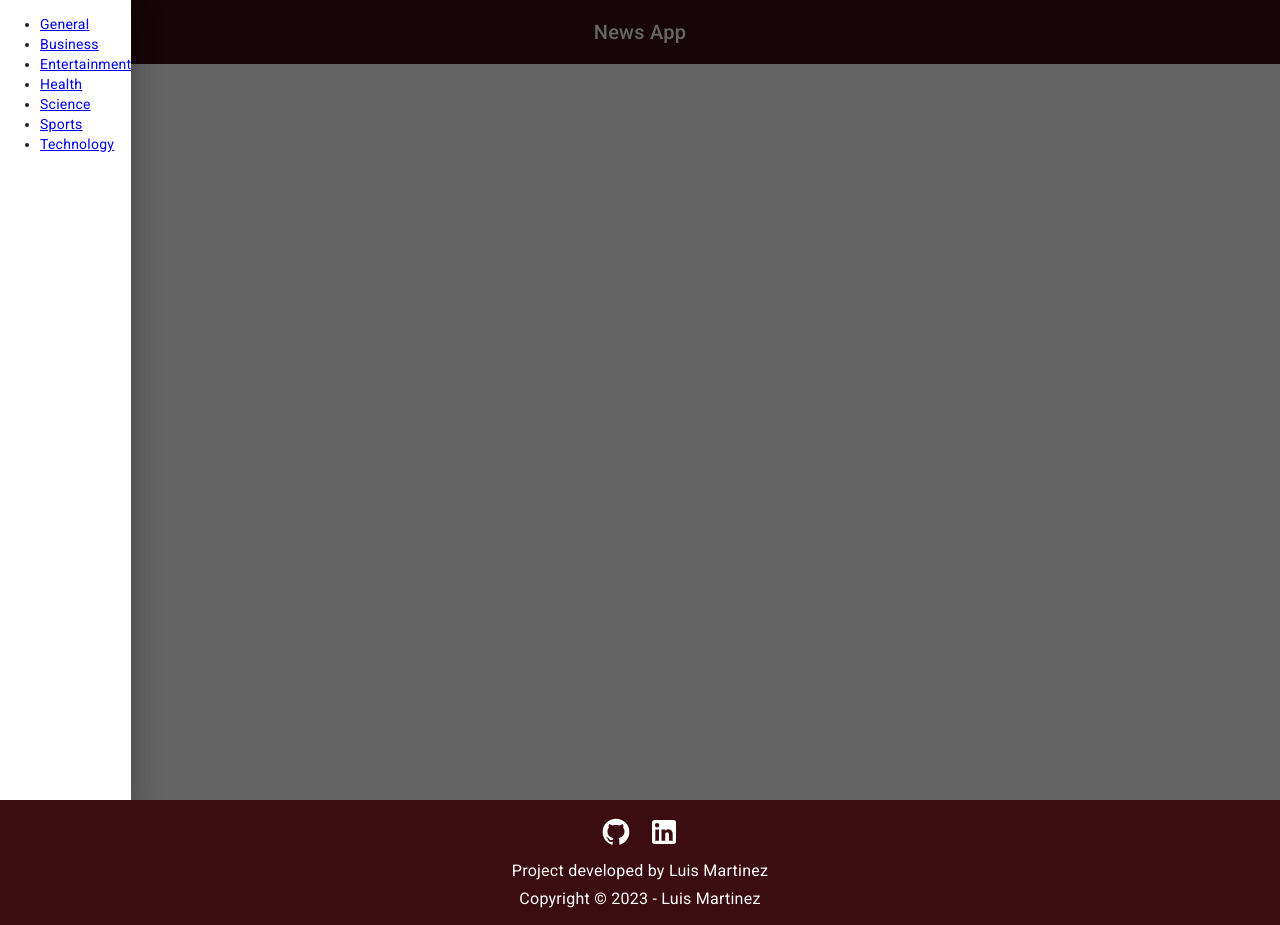
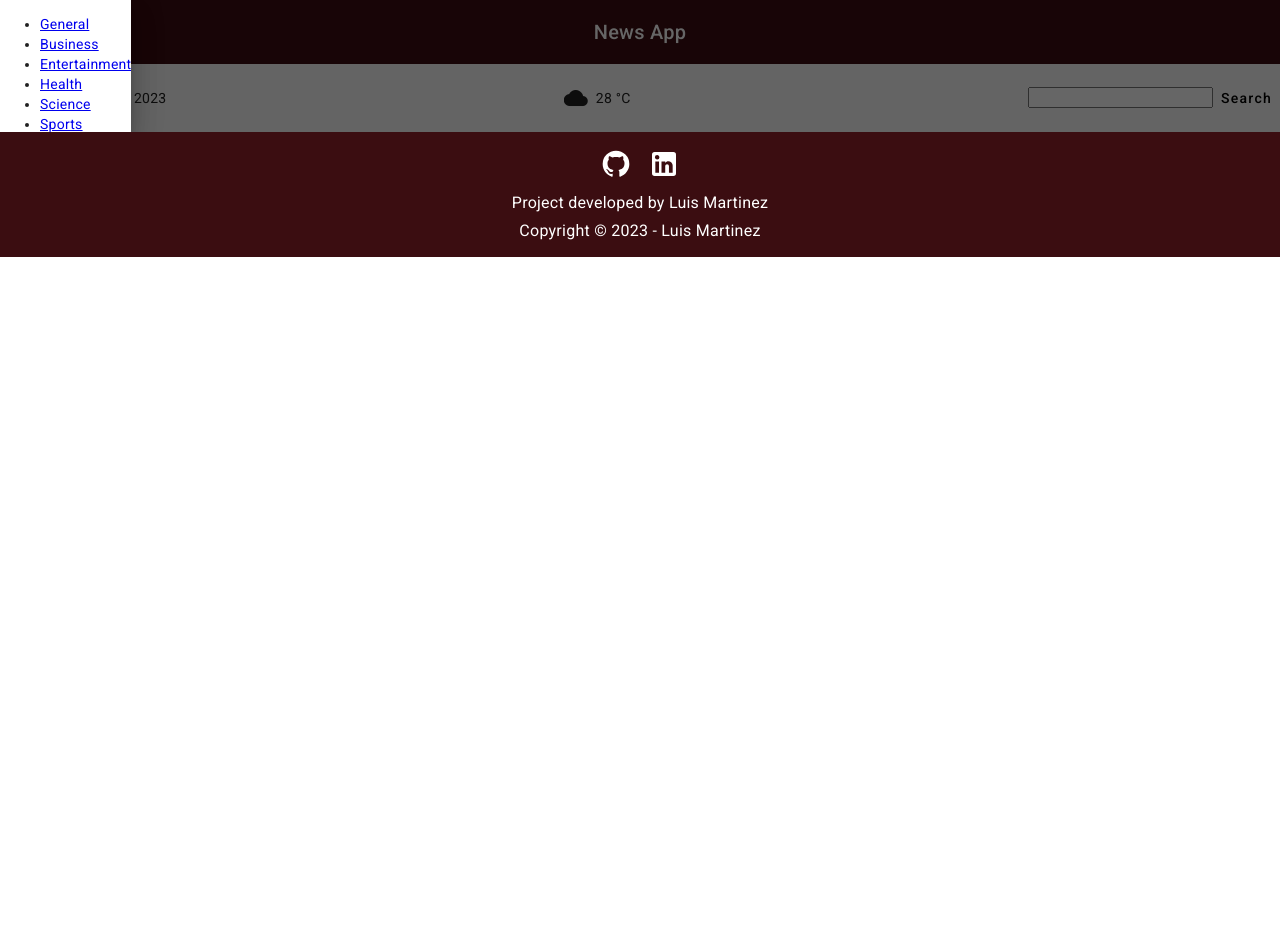
Before and after one commit to lemartinezm/news-app-angular, an Angular app: page / in a window 1280 px wide. Both pictures are taken after a click on the button "menu". After the commit the page ends 800 px from the top, so only its background shows below. Built offline with nearby package versions, Linux system fonts and the light colour scheme.

Commit message:
chore: add info bar in header

```diff
--- a/src/app/header/header.component.html
+++ b/src/app/header/header.component.html
@@ -1,5 +1,5 @@
-<mat-sidenav-container class="example-container" *ngIf="true">
-  <mat-sidenav #sidenav mode="over" [(opened)]="isDrawerOpen">
+<mat-drawer-container class="example-container" *ngIf="true">
+  <mat-drawer #sidenav mode="over" [(opened)]="isDrawerOpen">
     <nav>
       <ul>
         <li><a routerLink="/">General</a></li>
@@ -11,15 +11,31 @@
         <li><a routerLink="/technology">Technology</a></li>
       </ul>
     </nav>
-  </mat-sidenav>
+  </mat-drawer>
 
-  <mat-sidenav-content>
+  <mat-drawer-content>
     <mat-toolbar>
-      <button mat-icon-button aria-label="Show navigation bar"
+      <button
+        class="drawer-button"
+        mat-icon-button
+        aria-label="Show navigation bar"
         (click)="toogleDrawer()">
         <mat-icon>menu</mat-icon>
       </button>
       <h1>News App</h1>
     </mat-toolbar>
-  </mat-sidenav-content>
-</mat-sidenav-container>
+    <div class="info-bar">
+      <div class="date-info">
+        {{currentDate}}
+      </div>
+      <div class="weather-info">
+        <mat-icon>cloud</mat-icon>
+        <span>28 °C</span>
+      </div>
+      <form class="search-bar">
+        <input class="search-input" type="text">
+        <button mat-button type="submit">Search</button>
+      </form>
+    </div>
+  </mat-drawer-content>
+</mat-drawer-container>
--- a/src/app/header/header.component.scss
+++ b/src/app/header/header.component.scss
@@ -1,5 +1,9 @@
 .example-spacer {
   flex: 1 1 auto;
+}
+
+mat-sidenav {
+  height: 100vh;
 }
 
 mat-toolbar {
@@ -12,11 +16,22 @@ mat-toolbar {
   }
 }
 
-mat-sidenav-container {
-  height: 100%;
-}
-
-button {
+.drawer-button {
   position: absolute;
   color: #fff;
 }
+
+.info-bar {
+  display: flex;
+  justify-content: space-between;
+  align-items: center;
+  flex-wrap: wrap;
+  column-gap: 1rem;
+  margin: 1rem 0;
+
+  .weather-info {
+    display: flex;
+    align-items: center;
+    gap: 0.5rem;
+  }
+}
--- a/src/app/header/header.component.ts
+++ b/src/app/header/header.component.ts
@@ -22,6 +22,12 @@ import { RouterLink } from '@angular/router';
 })
 export class HeaderComponent {
   isDrawerOpen: boolean = false;
+  currentDate: string = new Date().toLocaleDateString('en-US', {
+    weekday: 'long',
+    year: 'numeric',
+    month: 'long',
+    day: 'numeric',
+  });
 
   toogleDrawer() {
     this.isDrawerOpen = !this.isDrawerOpen;
```
